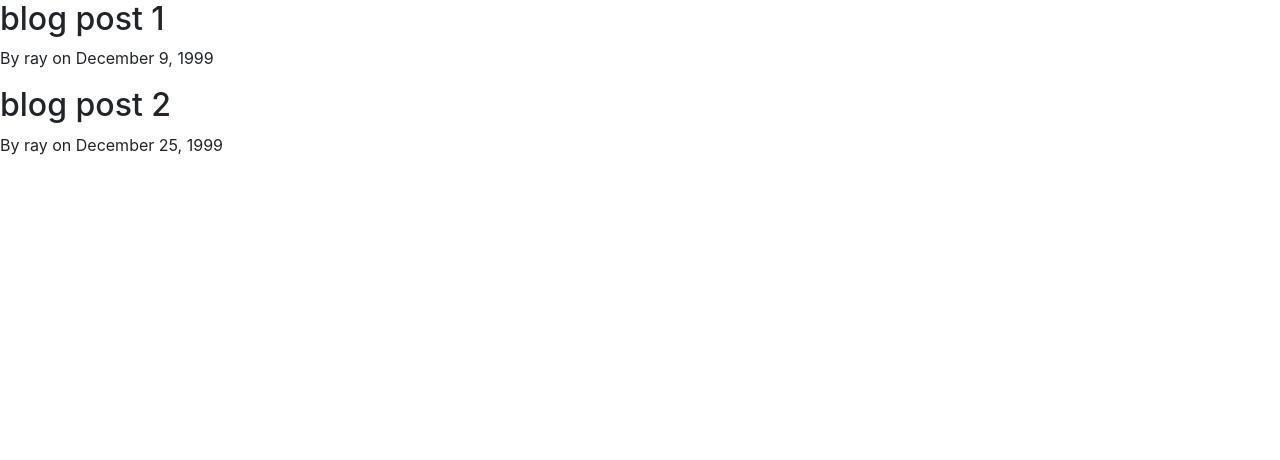
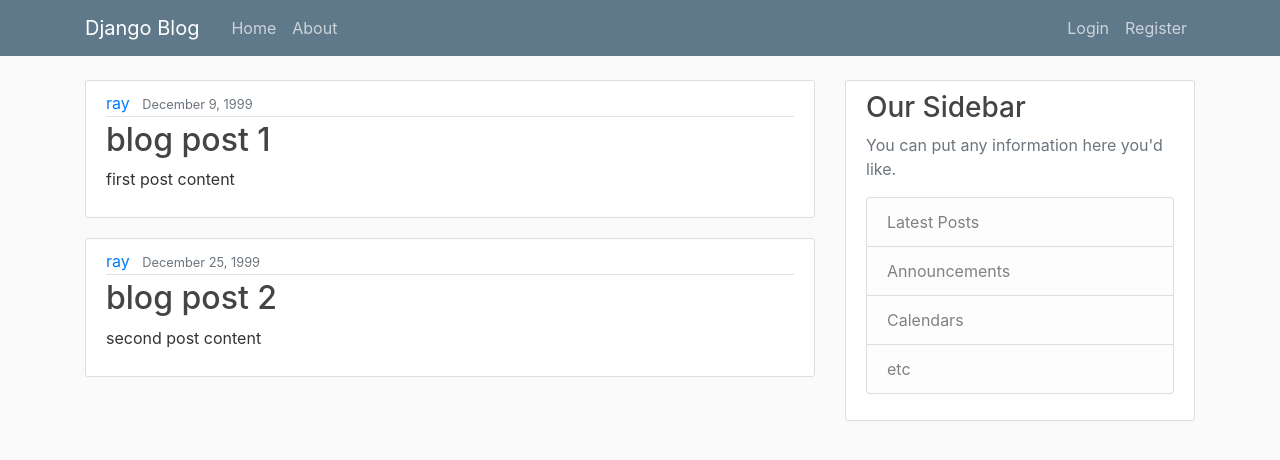
Before and after one commit to RayStormX/Django-based-blog-site, a Django app: page / in a window 1280 px wide. Shown: the top 460 px of the page. Run offline with Django 3.2, Linux system fonts and the light colour scheme; some libraries are stand-ins or nearby versions.

Commit message:
stylized navigation bar with working links added. html pages now extend a base.html file

```diff
--- /dev/null
+++ b/blog/static/blog/main.css
@@ -0,0 +1,84 @@
+body {
+    background: #fafafa;
+    color: #333333;
+    margin-top: 5rem;
+  }
+
+  h1, h2, h3, h4, h5, h6 {
+    color: #444444;
+  }
+
+  ul {
+    margin: 0;
+  }
+
+  .bg-steel {
+    background-color: #5f788a;
+  }
+
+  .site-header .navbar-nav .nav-link {
+    color: #cbd5db;
+  }
+
+  .site-header .navbar-nav .nav-link:hover {
+    color: #ffffff;
+  }
+
+  .site-header .navbar-nav .nav-link.active {
+    font-weight: 500;
+  }
+
+  .content-section {
+    background: #ffffff;
+    padding: 10px 20px;
+    border: 1px solid #dddddd;
+    border-radius: 3px;
+    margin-bottom: 20px;
+  }
+
+  .article-title {
+    color: #444444;
+  }
+
+  a.article-title:hover {
+    color: #428bca;
+    text-decoration: none;
+  }
+
+  .article-content {
+    white-space: pre-line;
+  }
+
+  .article-img {
+    height: 65px;
+    width: 65px;
+    margin-right: 16px;
+  }
+
+  .article-metadata {
+    padding-bottom: 1px;
+    margin-bottom: 4px;
+    border-bottom: 1px solid #e3e3e3
+  }
+
+  .article-metadata a:hover {
+    color: #333;
+    text-decoration: none;
+  }
+
+  .article-svg {
+    width: 25px;
+    height: 25px;
+    vertical-align: middle;
+  }
+
+  .account-img {
+    height: 125px;
+    width: 125px;
+    margin-right: 20px;
+    margin-bottom: 16px;
+  }
+
+  .account-heading {
+    font-size: 2.5rem;
+  }
--- a/blog/templates/blog/base.html
+++ b/blog/templates/blog/base.html
@@ -1,4 +1,4 @@
-
+{% load static %}
 <!DOCTYPE html>
 <html>
     <head>
@@ -9,6 +9,8 @@
 
         <!-- Bootstrap CSS -->
         <link rel="stylesheet" href="https://maxcdn.bootstrapcdn.com/bootstrap/4.0.0/css/bootstrap.min.css" integrity="sha384-Gn5384xqQ1aoWXA+058RXPxPg6fy4IWvTNh0E263XmFcJlSAwiGgFAW/dAiS6JXm" crossorigin="anonymous">
+        <link rel="stylesheet" type="text/css" href="{% static 'blog/main.css' %}">
+
         <!-- Optional JavaScript -->
         <!-- jQuery first, then Popper.js, then Bootstrap JS -->
         <script src="https://code.jquery.com/jquery-3.2.1.slim.min.js" integrity="sha384-KJ3o2DKtIkvYIK3UENzmM7KCkRr/rE9/Qpg6aAZGJwFDMVNA/GpGFF93hXpG5KkN" crossorigin="anonymous"></script>
@@ -23,7 +25,47 @@
         {% endif %}
     </head>
     <body>
-        {% block content%}
-        {% endblock %}
+        <header class="site-header">
+                <nav class="navbar navbar-expand-md navbar-dark bg-steel fixed-top">
+                    <div class="container">
+                    <a class="navbar-brand mr-4" href="{% url 'blog-home' %}">Django Blog</a>
+                    <button class="navbar-toggler" type="button" data-toggle="collapse" data-target="#navbarToggle" aria-controls="navbarToggle" aria-expanded="false" aria-label="Toggle navigation">
+                    <span class="navbar-toggler-icon"></span>
+                    </button>
+                    <div class="collapse navbar-collapse" id="navbarToggle">
+                        <div class="navbar-nav mr-auto">
+                        <a class="nav-item nav-link" href="{% url 'blog-home' %}">Home</a>
+                        <a class="nav-item nav-link" href="{% url 'blog-about' %}">About</a>
+                        </div>
+                        <!-- Navbar Right Side -->
+                        <div class="navbar-nav">
+                        <a class="nav-item nav-link" href="#">Login</a>
+                        <a class="nav-item nav-link" href="#">Register</a>
+                        </div>
+                    </div>
+                    </div>
+                </nav>
+        </header>
+
+        <main role="main" class="container">
+        <div class="row">
+            <div class="col-md-8">
+            {% block content %}{% endblock %}
+            </div>
+            <div class="col-md-4">
+            <div class="content-section">
+                <h3>Our Sidebar</h3>
+                <p class='text-muted'>You can put any information here you'd like.
+                <ul class="list-group">
+                    <li class="list-group-item list-group-item-light">Latest Posts</li>
+                    <li class="list-group-item list-group-item-light">Announcements</li>
+                    <li class="list-group-item list-group-item-light">Calendars</li>
+                    <li class="list-group-item list-group-item-light">etc</li>
+                </ul>
+                </p>
+            </div>
+            </div>
+            </div>
+        </main>
     </body>
 </html>
--- a/blog/templates/blog/home.html
+++ b/blog/templates/blog/home.html
@@ -2,7 +2,15 @@
 
 {% block content%}
         {% for post in posts %}
-            <h2>{{ post.title }}</h2>
-            <p>By {{ post.author }} on {{ post.date_posted }}</p>
+        <article class="media content-section">
+            <div class="media-body">
+                <div class="article-metadata">
+                <a class="mr-2" href="#">{{ post.author }}</a>
+                <small class="text-muted">{{ post.date_posted }}</small>
+                </div>
+                <h2><a class="article-title" href="#">{{ post.title }}</a></h2>
+                <p class="article-content">{{ post.content }}</p>
+            </div>
+        </article>
         {% endfor %}
 {% endblock content %}
--- a/blog/urls.py
+++ b/blog/urls.py
@@ -1,5 +1,6 @@
 from django.urls import path
 from . import views
+
 urlpatterns = [
     path('', views.home, name='blog-home'),
     path('about/', views.about, name='blog-about'),
```
